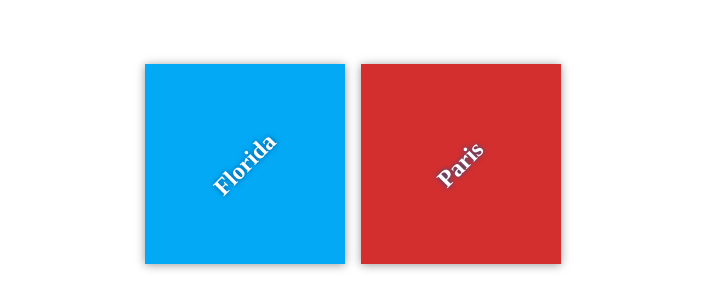
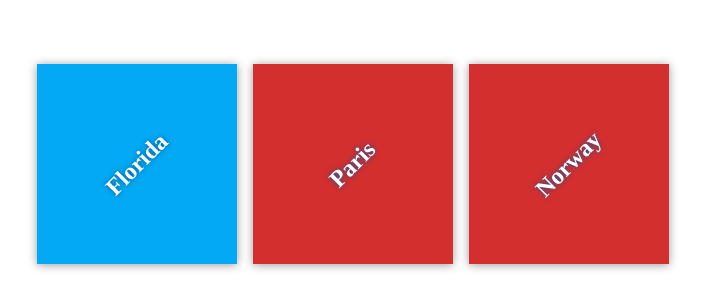
Before and after one commit to faizanoor3001/my-travel-plans, a plain HTML site: page index.html in a window 1280 px wide. Shown: the part 236-544 px from the top of the page, without its empty margins (287-992 px from the left). Drawn offline with Linux system fonts and the light colour scheme.

Commit message:
Adding more  destinations

```diff
--- a/index.html
+++ b/index.html
@@ -17,6 +17,9 @@
             <div class="destination" id="paris">
                 <h2>Paris</h2>
             </div>
+             <div class="destination" id="paris">
+                <h2>Norway</h2>
+            </div>
         </div>
     </div>
 
```
